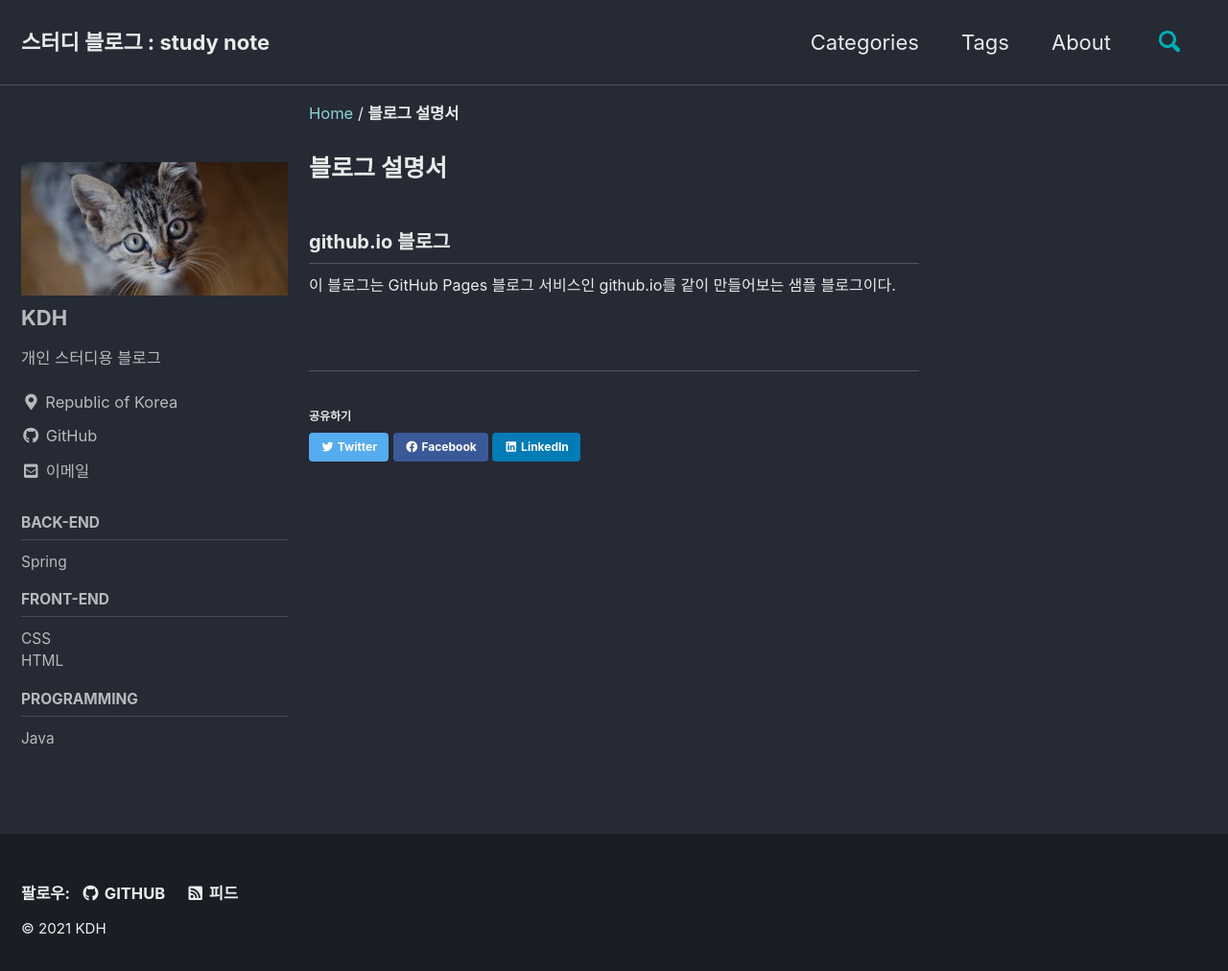
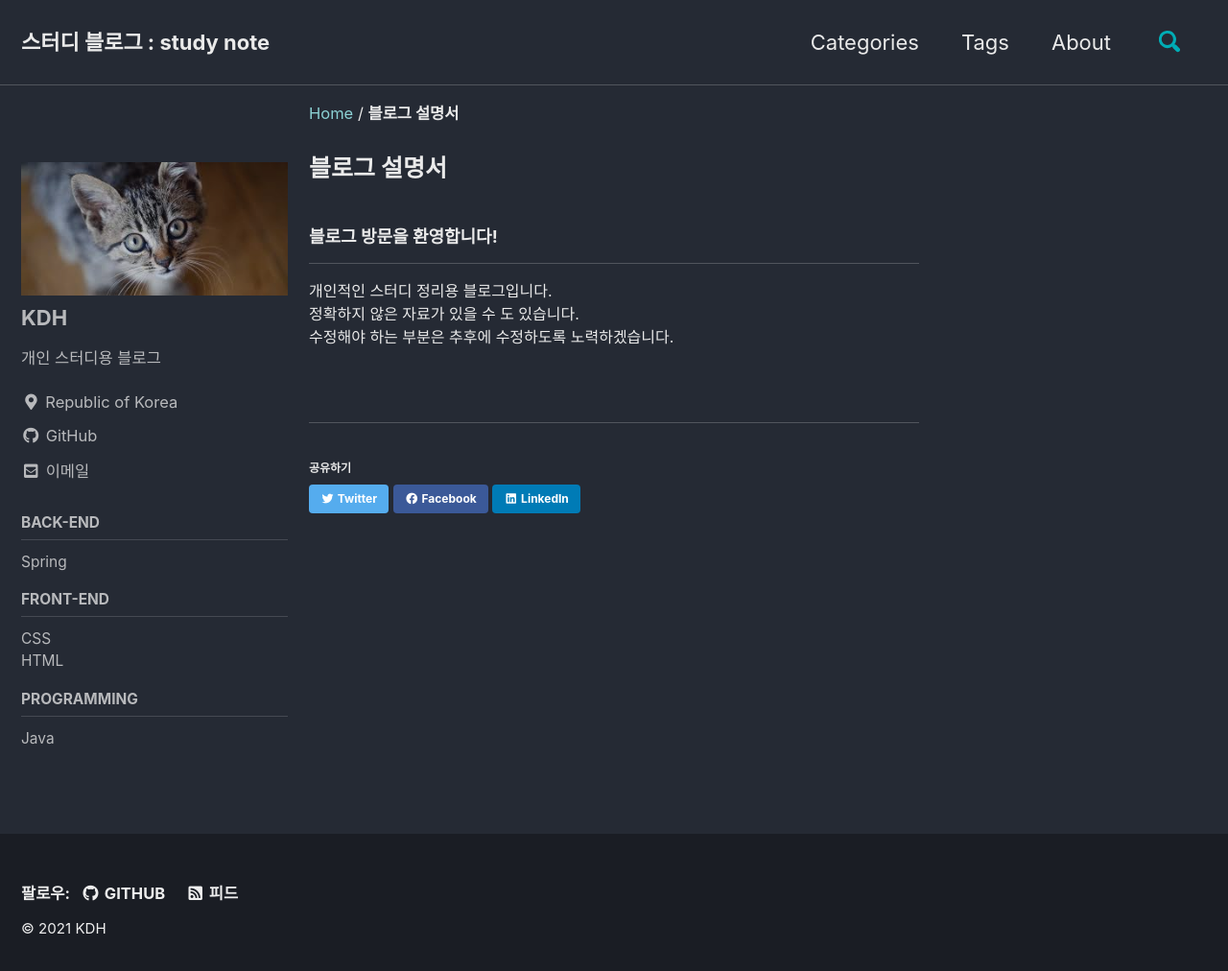
Before and after one commit to eunrin15/eunrin15.github.io, a Jekyll site: the page built from _pages/about.md, in a window 1280 px wide and 1024 px high. Shown: the top 1012 px of the window at 96% size. Built offline with Jekyll 4.4.1, drawn with Linux system fonts in a browser that asks for light colours; cached includes are drawn as plain includes.

Commit message:
20210211

```diff
--- a/_pages/about.md
+++ b/_pages/about.md
@@ -4,6 +4,8 @@ permalink: /about/
 layout: single
 ---
 
-## github.io 블로그
-
-이 블로그는 GitHub Pages 블로그 서비스인 github.io를 같이 만들어보는 샘플 블로그이다.
+### 블로그 방문을 환영합니다!
+---
+개인적인 스터디 정리용 블로그입니다.<br>
+정확하지 않은 자료가 있을 수 도 있습니다.<br>
+수정해야 하는 부분은 추후에 수정하도록 노력하겠습니다.<br>
```
